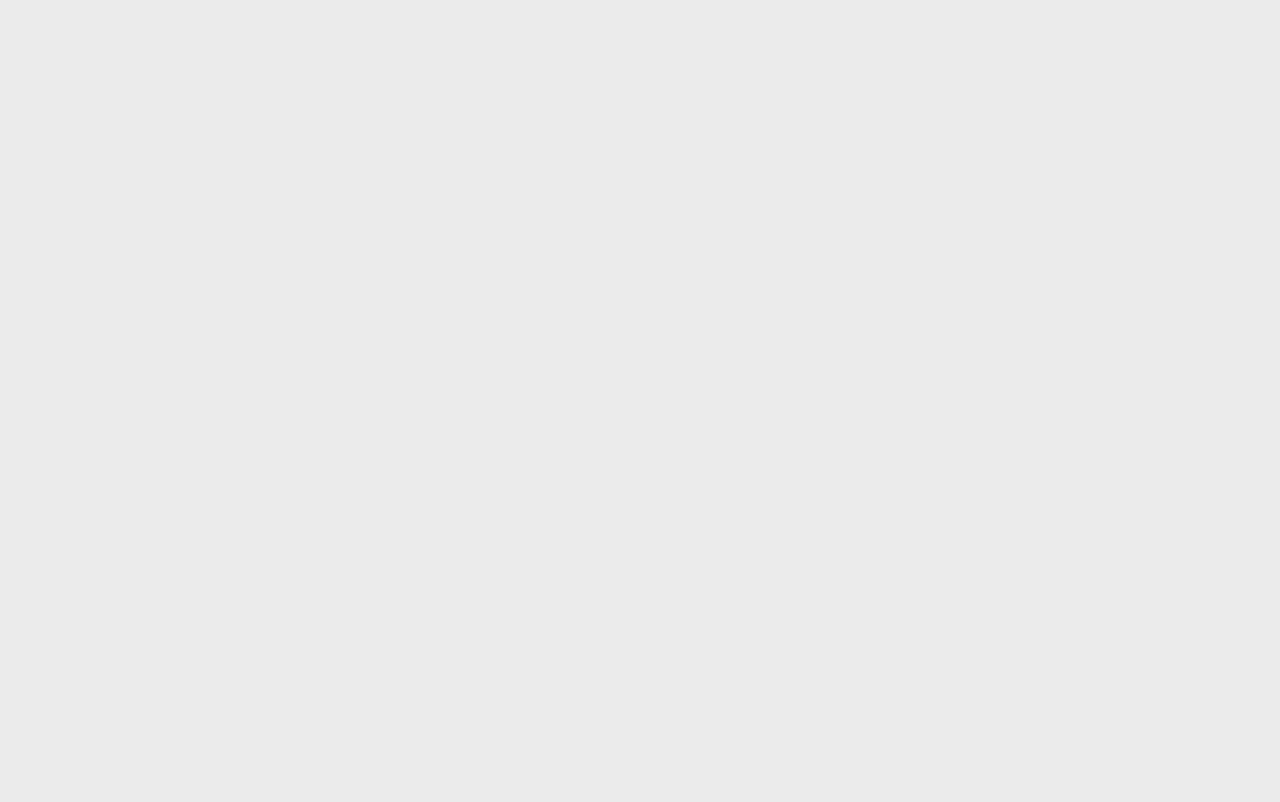
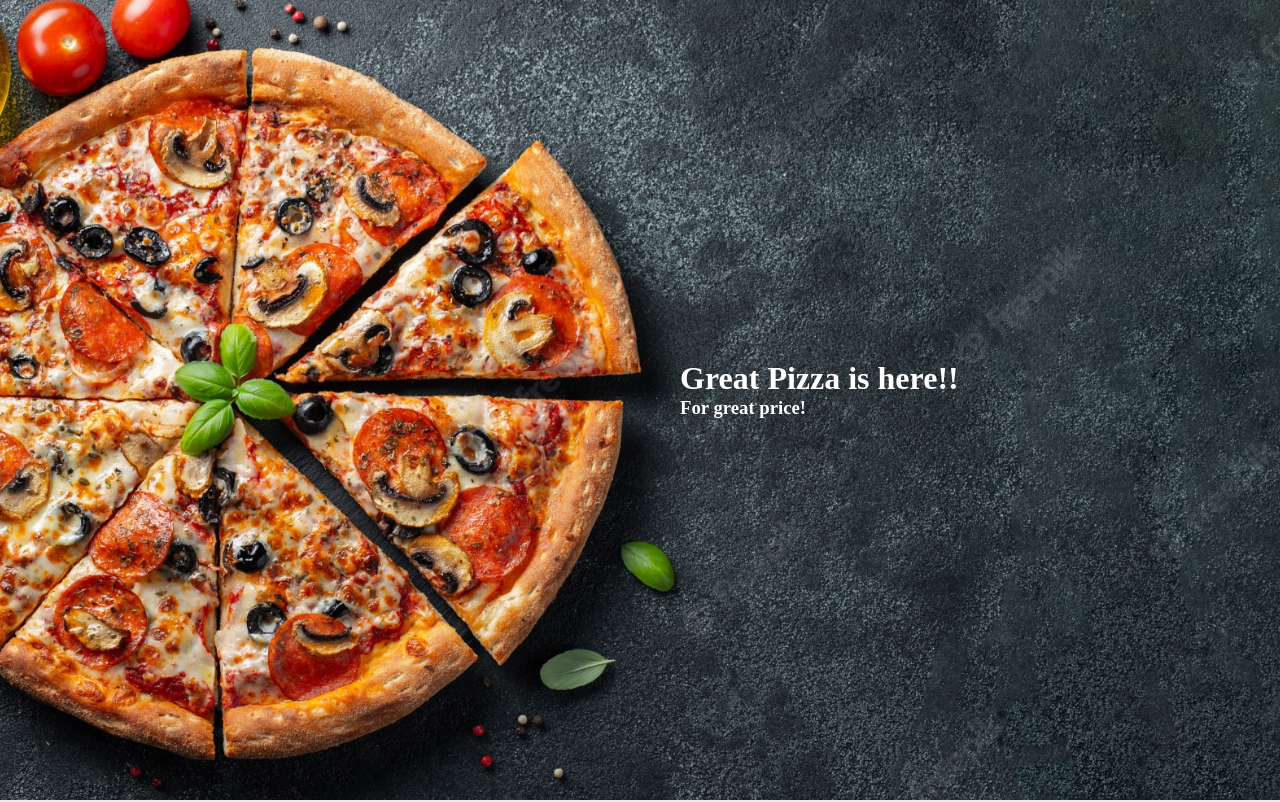
Before and after one commit to kaushik2107-bit/copy_react_project_1, a React (Create React App) app: page / in a window 1280 px wide. Shown: the top 802 px of the page. Built offline with nearby package versions, Linux system fonts and the light colour scheme.

Commit message:
test commit

```diff
--- a/src/App.js
+++ b/src/App.js
@@ -7,10 +7,10 @@ import { BrowserRouter as Router, Routes, Route } from "react-router-dom"
 
 export default function App() {
     return (
-        <Router basename="copy_react_project_1">
+        <Router basename={process.env.PUBLIC_URL}>
             <Routes>
-                <Route exact path='/' element={< Home />}></Route>
-                <Route exact path='/about' element={< About />}></Route>
+                <Route exact path={process.env.PUBLIC_URL} element={< Home />}></Route>
+                <Route exact path={process.env.PUBLIC_URL +'/about'} element={< About />}></Route>
                 <Route exact path='/contact' element={< Contact />}></Route>
             </Routes>
         </Router>
```
